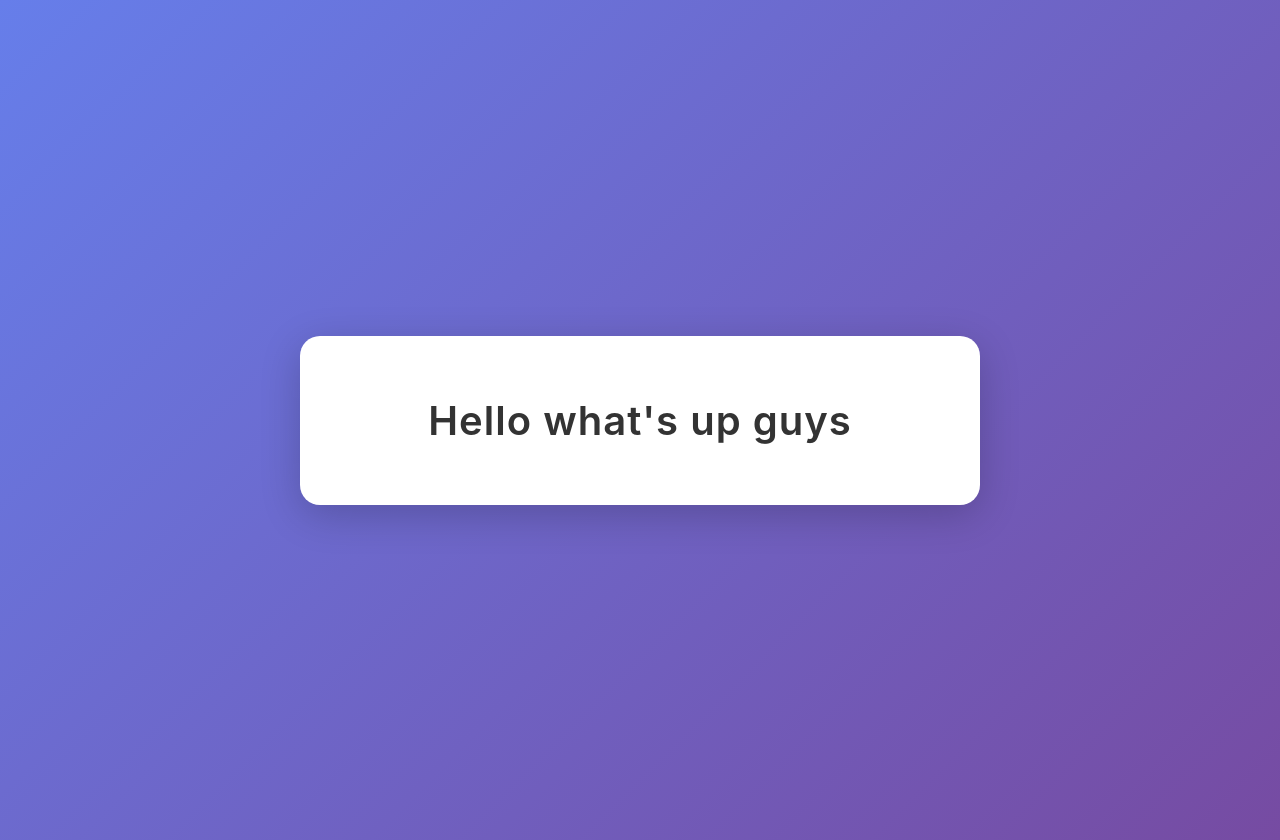
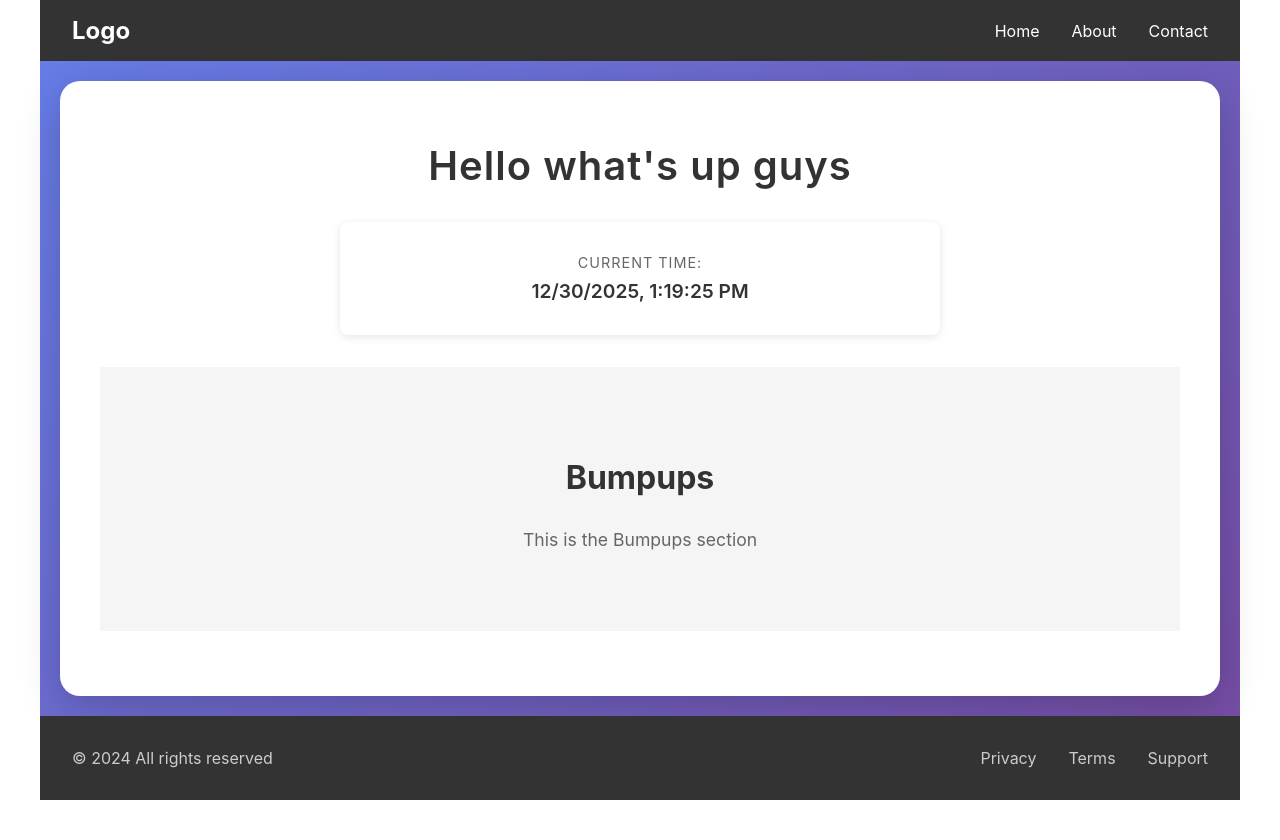
Before and after one commit to AliZain330/my-react-app, a React (Create React App) app: page / in a window 1280 px wide. After the commit the page ends 800 px from the top, so only its background shows below. Built offline with nearby package versions, Linux system fonts and the light colour scheme.

Commit message:
end update

```diff
--- a/src/App.css
+++ b/src/App.css
@@ -1,5 +1,10 @@
 .App {
   text-align: center;
+  display: flex;
+  justify-content: center;
+  align-items: flex-start;
+  min-height: 100vh;
+  width: 100%;
 }
 
 .App-logo {
--- a/src/unAuth/LandingPage.css
+++ b/src/unAuth/LandingPage.css
@@ -1,26 +1,31 @@
 .landing-page {
   min-height: 100vh;
   display: flex;
-  justify-content: center;
-  align-items: center;
+  flex-direction: column;
   background: linear-gradient(135deg, #667eea 0%, #764ba2 100%);
-  padding: 20px;
+  width: 100%;
+  max-width: 1200px;
+  margin: 0 auto;
+  box-sizing: border-box;
 }
 
 .landing-content {
+  flex: 1;
   text-align: center;
   background: white;
   padding: 60px 40px;
+  margin: 20px auto;
   border-radius: 20px;
   box-shadow: 0 10px 40px rgba(0, 0, 0, 0.2);
-  max-width: 600px;
-  width: 100%;
+  width: calc(100% - 40px);
+  max-width: calc(1200px - 40px);
+  box-sizing: border-box;
 }
 
 .landing-title {
   font-size: 2.5rem;
   color: #333;
-  margin: 0;
+  margin: 0 0 2rem 0;
   font-weight: 600;
   letter-spacing: 1px;
 }
@@ -32,5 +37,7 @@
 
   .landing-content {
     padding: 40px 30px;
+    margin: 10px auto;
+    width: calc(100% - 20px);
   }
 }
--- a/src/unAuth/LandingPage.js
+++ b/src/unAuth/LandingPage.js
@@ -1,12 +1,20 @@
 import React from 'react';
 import './LandingPage.css';
+import Navbar from './components/Navbar';
+import Bumpups from './components/Bumpups';
+import Timestamp from './components/Timestamp';
+import Footer from './components/Footer';
 
 function LandingPage() {
   return (
     <div className="landing-page">
+      <Navbar />
       <div className="landing-content">
         <h1 className="landing-title">Hello what's up guys</h1>
+        <Timestamp />
+        <Bumpups />
       </div>
+      <Footer />
     </div>
   );
 }
--- /dev/null
+++ b/src/unAuth/components/Bumpups.css
@@ -0,0 +1,23 @@
+.bumpups {
+  padding: 4rem 2rem;
+  background-color: #f5f5f5;
+  width: 100%;
+  box-sizing: border-box;
+}
+
+.bumpups-container {
+  max-width: 1200px;
+  margin: 0 auto;
+  text-align: center;
+}
+
+.bumpups-title {
+  font-size: 2rem;
+  color: #333;
+  margin-bottom: 2rem;
+}
+
+.bumpups-content {
+  color: #666;
+  font-size: 1.1rem;
+}
--- /dev/null
+++ b/src/unAuth/components/Bumpups.js
@@ -0,0 +1,17 @@
+import React from 'react';
+import './Bumpups.css';
+
+function Bumpups() {
+  return (
+    <section className="bumpups">
+      <div className="bumpups-container">
+        <h2 className="bumpups-title">Bumpups</h2>
+        <div className="bumpups-content">
+          <p>This is the Bumpups section</p>
+        </div>
+      </div>
+    </section>
+  );
+}
+
+export default Bumpups;
--- /dev/null
+++ b/src/unAuth/components/Footer.css
@@ -0,0 +1,44 @@
+.footer {
+  background-color: #333;
+  color: white;
+  padding: 2rem 0;
+  margin-top: auto;
+  width: 100%;
+  box-sizing: border-box;
+}
+
+.footer-container {
+  max-width: 1200px;
+  margin: 0 auto;
+  display: flex;
+  justify-content: space-between;
+  align-items: center;
+  padding: 0 2rem;
+}
+
+.footer-text {
+  margin: 0;
+  color: #ccc;
+}
+
+.footer-links {
+  display: flex;
+  gap: 2rem;
+}
+
+.footer-link {
+  color: #ccc;
+  text-decoration: none;
+  transition: color 0.3s ease;
+}
+
+.footer-link:hover {
+  color: white;
+}
+
+@media (max-width: 768px) {
+  .footer-container {
+    flex-direction: column;
+    gap: 1rem;
+  }
+}
--- /dev/null
+++ b/src/unAuth/components/Footer.js
@@ -0,0 +1,19 @@
+import React from 'react';
+import './Footer.css';
+
+function Footer() {
+  return (
+    <footer className="footer">
+      <div className="footer-container">
+        <p className="footer-text">© 2024 All rights reserved</p>
+        <div className="footer-links">
+          <a href="#" className="footer-link">Privacy</a>
+          <a href="#" className="footer-link">Terms</a>
+          <a href="#" className="footer-link">Support</a>
+        </div>
+      </div>
+    </footer>
+  );
+}
+
+export default Footer;
--- /dev/null
+++ b/src/unAuth/components/Navbar.css
@@ -0,0 +1,39 @@
+.navbar {
+  background-color: #333;
+  padding: 1rem 0;
+  width: 100%;
+  box-sizing: border-box;
+}
+
+.navbar-container {
+  max-width: 1200px;
+  margin: 0 auto;
+  display: flex;
+  justify-content: space-between;
+  align-items: center;
+  padding: 0 2rem;
+}
+
+.navbar-logo {
+  color: white;
+  font-size: 1.5rem;
+  font-weight: bold;
+}
+
+.navbar-menu {
+  display: flex;
+  list-style: none;
+  margin: 0;
+  padding: 0;
+  gap: 2rem;
+}
+
+.navbar-item {
+  color: white;
+  cursor: pointer;
+  transition: color 0.3s ease;
+}
+
+.navbar-item:hover {
+  color: #667eea;
+}
--- /dev/null
+++ b/src/unAuth/components/Navbar.js
@@ -0,0 +1,19 @@
+import React from 'react';
+import './Navbar.css';
+
+function Navbar() {
+  return (
+    <nav className="navbar">
+      <div className="navbar-container">
+        <div className="navbar-logo">Logo</div>
+        <ul className="navbar-menu">
+          <li className="navbar-item">Home</li>
+          <li className="navbar-item">About</li>
+          <li className="navbar-item">Contact</li>
+        </ul>
+      </div>
+    </nav>
+  );
+}
+
+export default Navbar;
--- /dev/null
+++ b/src/unAuth/components/Timestamp.css
@@ -0,0 +1,29 @@
+.timestamp {
+  padding: 2rem;
+  background-color: #fff;
+  border-radius: 8px;
+  box-shadow: 0 2px 8px rgba(0, 0, 0, 0.1);
+  margin: 2rem auto;
+  max-width: 600px;
+  width: 100%;
+  box-sizing: border-box;
+}
+
+.timestamp-container {
+  text-align: center;
+}
+
+.timestamp-label {
+  color: #666;
+  font-size: 0.9rem;
+  margin: 0 0 0.5rem 0;
+  text-transform: uppercase;
+  letter-spacing: 1px;
+}
+
+.timestamp-value {
+  color: #333;
+  font-size: 1.2rem;
+  font-weight: 600;
+  margin: 0;
+}
--- /dev/null
+++ b/src/unAuth/components/Timestamp.js
@@ -0,0 +1,17 @@
+import React from 'react';
+import './Timestamp.css';
+
+function Timestamp() {
+  const currentDate = new Date().toLocaleString();
+
+  return (
+    <div className="timestamp">
+      <div className="timestamp-container">
+        <p className="timestamp-label">Current Time:</p>
+        <p className="timestamp-value">{currentDate}</p>
+      </div>
+    </div>
+  );
+}
+
+export default Timestamp;
```
